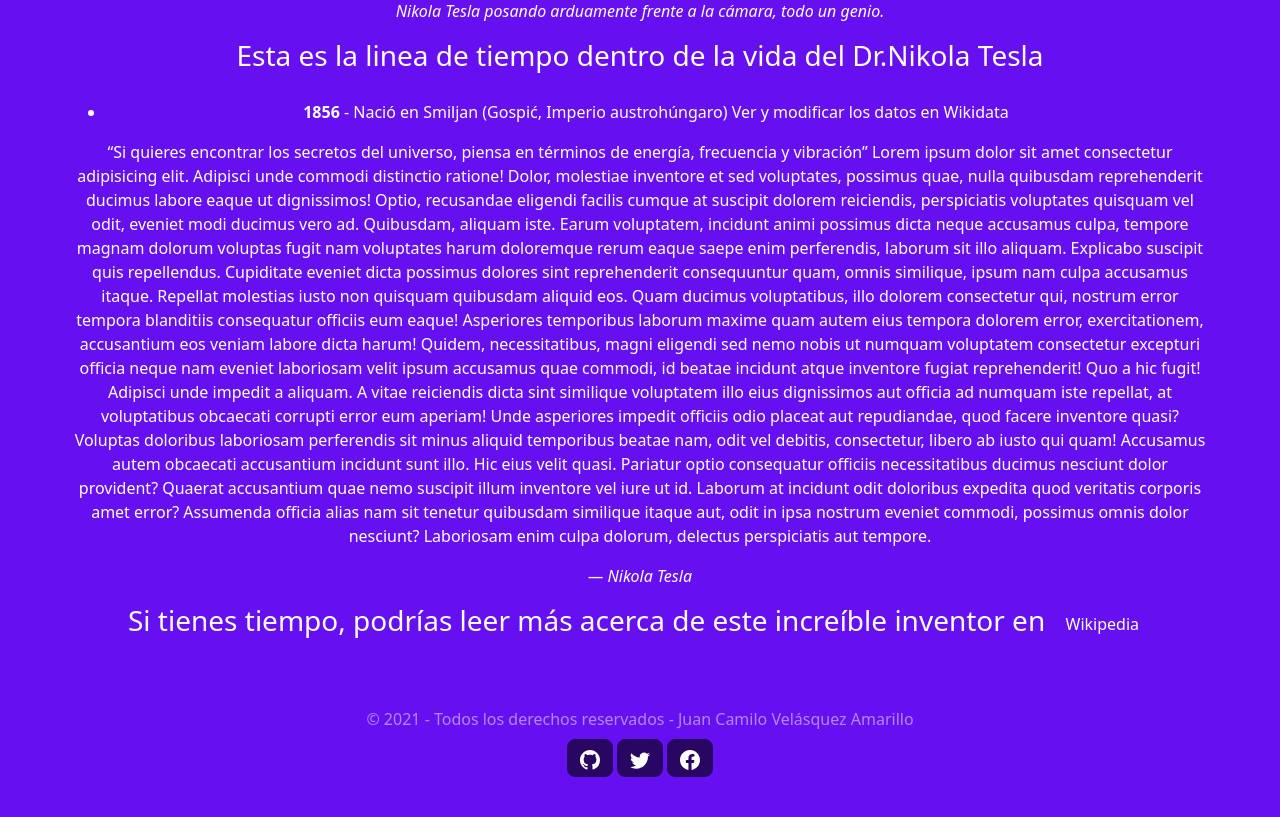
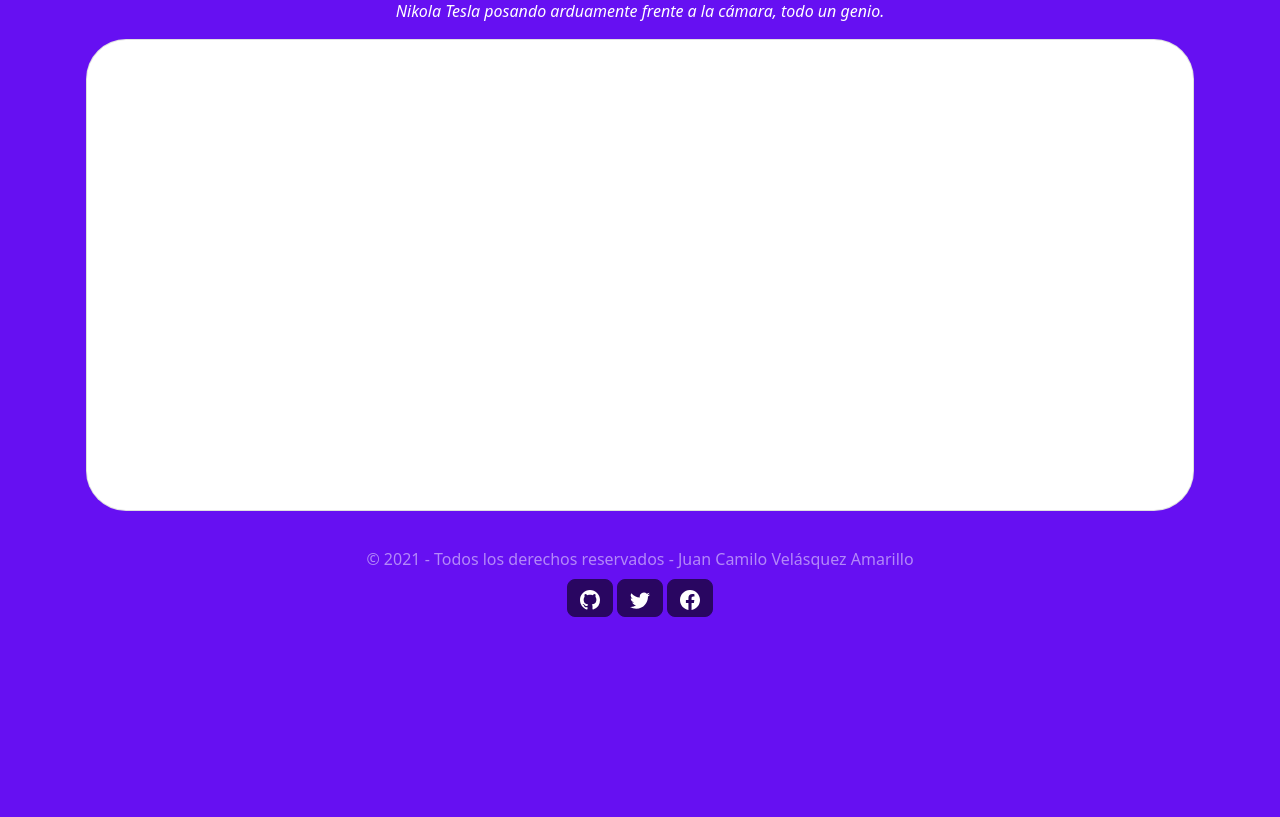
Before and after one commit to FriendGlak/AcademiaGeek_Frontend, a PHP site: page /tribute_pag.php in a window 1280 px wide. Shown: the part 599-1416 px from the top of the page. After the commit the page ends 1216 px from the top, so only its background shows below. Run offline with PHP 8.4, Linux system fonts and the light colour scheme.

Commit message:
Añadida la estructura de linea de tiempo

```diff
--- a/tribute_pag.php
+++ b/tribute_pag.php
@@ -1,4 +1,5 @@
-<?php $title = "Tributo"; require 'views/head.php' ?>
+<?php $title = "Tributo";
+require 'views/head.php' ?>
 <?php require 'views/navbar.php' ?>
 <main id="main" class="container-fluid bg-secondary">
     <div class="container p-1">
@@ -11,52 +12,96 @@
             </figcaption></em>
         </figure>
         <section class="text-center" id="tribute-info">
-            <h3 id="headline" class="text-white text-center">Esta es la linea de tiempo dentro de la vida del
-                Dr.Nikola Tesla</h3>
-            <ul class="text-white text-center">
+            <div class="container">
+                <div class="row">
+                    <div class="col-md-12">
+                        <div class="card">
+                            <div class="card-body --bs-teal border-bottom-0">
+                                <h5 class="card-title text-white">Esta es la linea de tiempo dentro de la vida del Dr.Nikola Tesla</h5>
+                                <div id="content ">
+                                    <ul class="linea_tiempo">
+                                        <li class="event text-white-50" data-date="12:30 - 1:00pm">
+                                            <h3 class="text-white">Registration</h3>
+                                            <p>Get here on time, it's first come first serve. Be late, get turned away.</p>
+                                        </li>
+                                        <li class="event text-white-50" data-date="2:30 - 4:00pm">
+                                            <h3 class="text-white">Opening Ceremony</h3>
+                                            <p>Get ready for an exciting event, this will kick off in amazing fashion with MOP &amp; Busta Rhymes as an opening show.</p>
+                                        </li>
+                                        <li class="event text-white-50" data-date="5:00 - 8:00pm">
+                                            <h3 class="text-white">Main Event</h3>
+                                            <p>This is where it all goes down. You will compete head to head with your friends and rivals. Get ready!</p>
+                                        </li>
+                                        <li class="event text-white-50" data-date="8:30 - 9:30pm">
+                                            <h3 class="text-white">Closing Ceremony</h3>
+                                            <p>See how is the victor and who are the losers. The big stage is where the winners bask in their own glory.</p>
+                                        </li>
+                                    </ul>
+                                </div>
+                            </div>
+                        </div>
+                    </div>
+                </div>
+            </div>
+
+            <!--Cartas-->
+            <!-- <div class="row row-cols-1 row-cols-md-5 g-4">
+                <div class="col">
+                    <div class="card">
+                        <img src="./Utilitys/tower_2.png" class="card-img-top imgcard1" alt="...">
+                        <div class="card-body">
+                            <h5 class="card-title">Card title</h5>
+                            <p class="card-text">This is a longer card with supporting text below as a natural lead-in to additional content. This content is a little bit longer.</p>
+                        </div>
+                    </div>
+                </div>
+                <div class="col">
+                    <div class="card ">
+                        <img src="..." class="card-img-top" alt="...">
+                        <div class="card-body">
+                            <h5 class="card-title">Card title</h5>
+                            <p class="card-text">This is a longer card with supporting text below as a natural lead-in to additional content. This content is a little bit longer.</p>
+                        </div>
+                    </div>
+                </div>
+                <div class="col">
+                    <div class="card">
+                        <img src="..." class="card-img-top" alt="...">
+                        <div class="card-body">
+                            <h5 class="card-title">Card title</h5>
+                            <p class="card-text">This is a longer card with supporting text below as a natural lead-in to additional content.</p>
+                        </div>
+                    </div>
+                </div>
+                <div class="col">
+                    <div class="card">
+                        <img src="..." class="card-img-top" alt="...">
+                        <div class="card-body">
+                            <h5 class="card-title">Card title</h5>
+                            <p class="card-text">This is a longer card with supporting text below as a natural lead-in to additional content. This content is a little bit longer.</p>
+                        </div>
+                    </div>
+                </div>
+            </div> -->
+
+            <!-- <ul class="text-white text-center">
                 <li><strong>1856</strong> - Nació en Smiljan (Gospić, Imperio austrohúngaro) Ver y modificar los
-                    datos
-                    en Wikidata</li>
-
+                    datos en Wikidata
+                </li>
             </ul>
             <blockquote class="text-white text-center" cite="https://www.goodreads.com/author/quotes/278.Nikola_Tesla">
                 <p>
                     “Si quieres encontrar los secretos del universo,
                     piensa en términos de energía, frecuencia y vibración”
-                    Lorem ipsum dolor sit amet consectetur adipisicing elit. Adipisci unde commodi distinctio
-                    ratione! Dolor, molestiae inventore et sed voluptates, possimus quae, nulla quibusdam
-                    reprehenderit ducimus labore eaque ut dignissimos! Optio, recusandae eligendi facilis cumque at
-                    suscipit dolorem reiciendis, perspiciatis voluptates quisquam vel odit, eveniet modi ducimus
-                    vero ad. Quibusdam, aliquam iste. Earum voluptatem, incidunt animi possimus dicta neque
-                    accusamus culpa, tempore magnam dolorum voluptas fugit nam voluptates harum doloremque rerum
-                    eaque saepe enim perferendis, laborum sit illo aliquam. Explicabo suscipit quis repellendus.
-                    Cupiditate eveniet dicta possimus dolores sint reprehenderit consequuntur quam, omnis similique,
-                    ipsum nam culpa accusamus itaque. Repellat molestias iusto non quisquam quibusdam aliquid eos.
-                    Quam ducimus voluptatibus, illo dolorem consectetur qui, nostrum error tempora blanditiis
-                    consequatur officiis eum eaque! Asperiores temporibus laborum maxime quam autem eius tempora
-                    dolorem error, exercitationem, accusantium eos veniam labore dicta harum! Quidem,
-                    necessitatibus, magni eligendi sed nemo nobis ut numquam voluptatem consectetur excepturi
-                    officia neque nam eveniet laboriosam velit ipsum accusamus quae commodi, id beatae incidunt
-                    atque inventore fugiat reprehenderit! Quo a hic fugit! Adipisci unde impedit a aliquam. A vitae
-                    reiciendis dicta sint similique voluptatem illo eius dignissimos aut officia ad numquam iste
-                    repellat, at voluptatibus obcaecati corrupti error eum aperiam! Unde asperiores impedit officiis
-                    odio placeat aut repudiandae, quod facere inventore quasi? Voluptas doloribus laboriosam
-                    perferendis sit minus aliquid temporibus beatae nam, odit vel debitis, consectetur, libero ab
-                    iusto qui quam! Accusamus autem obcaecati accusantium incidunt sunt illo. Hic eius velit quasi.
-                    Pariatur optio consequatur officiis necessitatibus ducimus nesciunt dolor provident? Quaerat
-                    accusantium quae nemo suscipit illum inventore vel iure ut id. Laborum at incidunt odit
-                    doloribus expedita quod veritatis corporis amet error? Assumenda officia alias nam sit tenetur
-                    quibusdam similique itaque aut, odit in ipsa nostrum eveniet commodi, possimus omnis dolor
-                    nesciunt? Laboriosam enim culpa dolorum, delectus perspiciatis aut tempore.
                 </p>
                 <cite>― Nikola Tesla</cite>
-            </blockquote>
-            <h3 class="text-white">
+            </blockquote> -->
+            <!-- <h3 class="text-white m-1">
                 Si tienes tiempo, podrías leer más acerca de este increíble inventor en
                 <button type="button" class="btn btn-secondary" data-bs-toggle="tooltip" data-bs-placement="top" title="Tooltip on top">
                     Wikipedia
-                </button>
-                <!-- <a id="tribute-link" class="text-white text-center text-decoration-none"
+                </button> -->
+            <!-- <a id="tribute-link" class="text-white text-center text-decoration-none"
                         href="https://es.wikipedia.org/wiki/Nikola_Tesla" target="_blank">Wikipedia
                         entry</a>. -->
             </h3>
```
